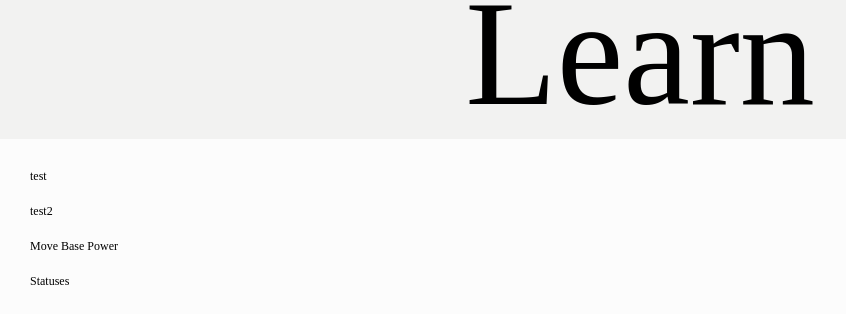
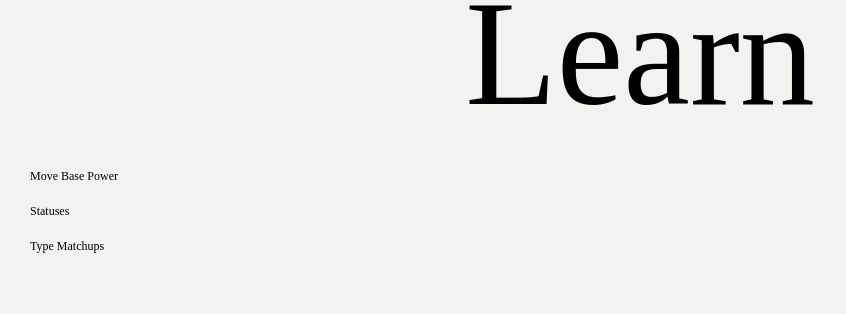
Before and after one commit to MSJ-Competitive-Pokemon-Club/club-website, a Vue app: page /learn in a window 1280 px wide. Shown: the part 340-654 px from the top of the page, without its empty margins (0-846 px from the left). Built offline with nearby package versions, Linux system fonts and the light colour scheme.

Commit message:
Update Learn.vue

```diff
--- a/src/views/Learn.vue
+++ b/src/views/Learn.vue
@@ -11,10 +11,9 @@
         currentReplayLoc: null,
         currentReplayLocText: null,
         options: [
-        'test',
-        'test2',
         'Move Base Power',
-        'Statuses'
+        'Statuses',
+        'Type Matchups'
 
       ],
         selectedOption: null
@@ -44,7 +43,7 @@
         @click="() => {
           selectedOption = index;
           currentReplayLoc = 'src/assets/lessons/'+ option + '.html';
-          currentReplayLocText = 'src/assets/lessons/'+ option + ' Text.html';
+          currentReplayLocText = 'src/assets/text/archive/'+ option + ' Text.html';
         }"
       >
       {{ option }}
@@ -53,8 +52,8 @@
 </div>
 <div class="grid-item">
   <div id="learn-display">
-      <iframe id="iframe" ref="battle" :src="currentReplayLoc" width="100%" height="600px" frameborder="0"></iframe>
-      <iframe id="iframe" ref="battle" :src="currentReplayLocText" width="100%" height="600px" frameborder="0"></iframe>
+      <iframe id="iframe" ref="battle" :src="currentReplayLoc" width="100%" height="600px" frameborder="q0"></iframe>
+      <iframe id="iframe" ref="caption" :src="currentReplayLocText" width="100%" height="600px" frameborder="0"></iframe>
   </div>
 </div>
 </div>
@@ -69,7 +68,6 @@
   grid-template-columns: auto auto;
 }
 .grid-item {
-  background-color: rgba(255, 255, 255, 0.8);
   padding: 20px;
   font-size: 30px;
   text-align: center;
```
